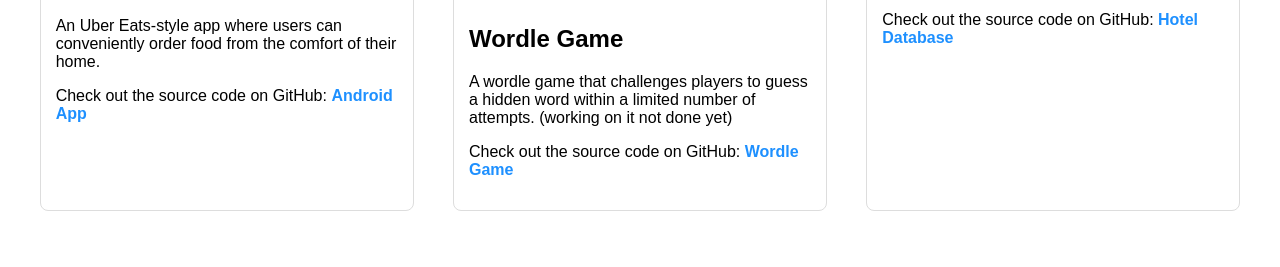
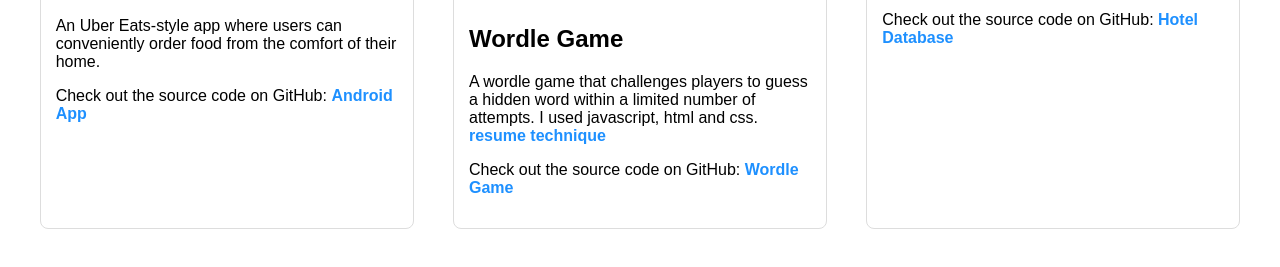
Before and after one commit to nayryan/portfolio, a plain HTML site: page public/projects.html in a window 1280 px wide. Shown: the part 563-830 px from the top of the page. Drawn offline with Linux system fonts and the light colour scheme.

Commit message:
rajouter un link

```diff
--- a/public/projects.html
+++ b/public/projects.html
@@ -37,7 +37,8 @@
             <div class="project-details">
                 <h2>Wordle Game</h2>
                 <p>
-                    A wordle game that challenges players to guess a hidden word within a limited number of attempts. (working on it not done yet)
+                    A wordle game that challenges players to guess a hidden word within a limited number of attempts. I used javascript, html and css.
+                    <a href="https://github.com/nayryan/wordle/blob/main/docs/design_system.md" target="_blank">resume technique</a>
                 </p>
                 <p>
                     Check out the source code on GitHub:
```
Also changed, not shown: public/images/worlde-game_1642049515403_1642049533692.webp (added).
